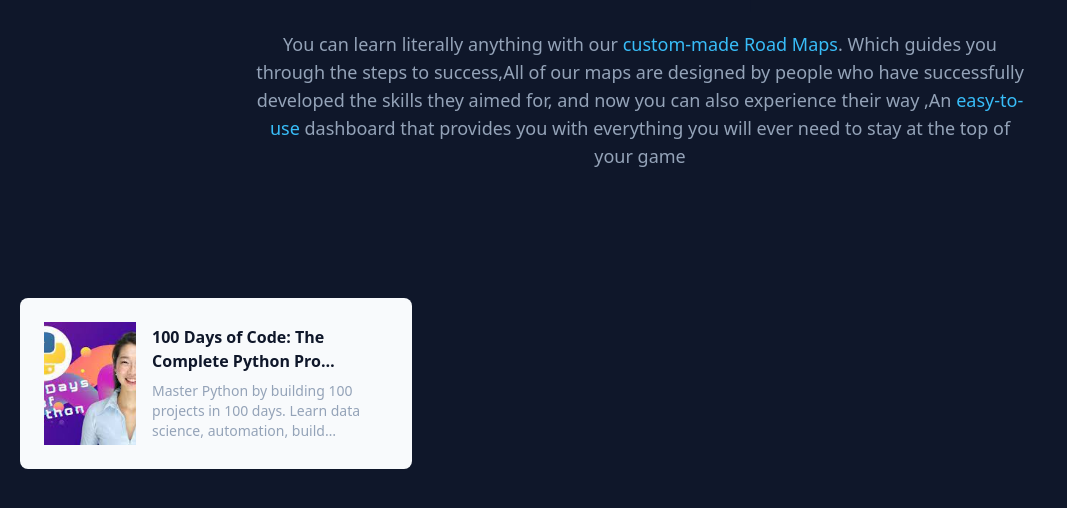
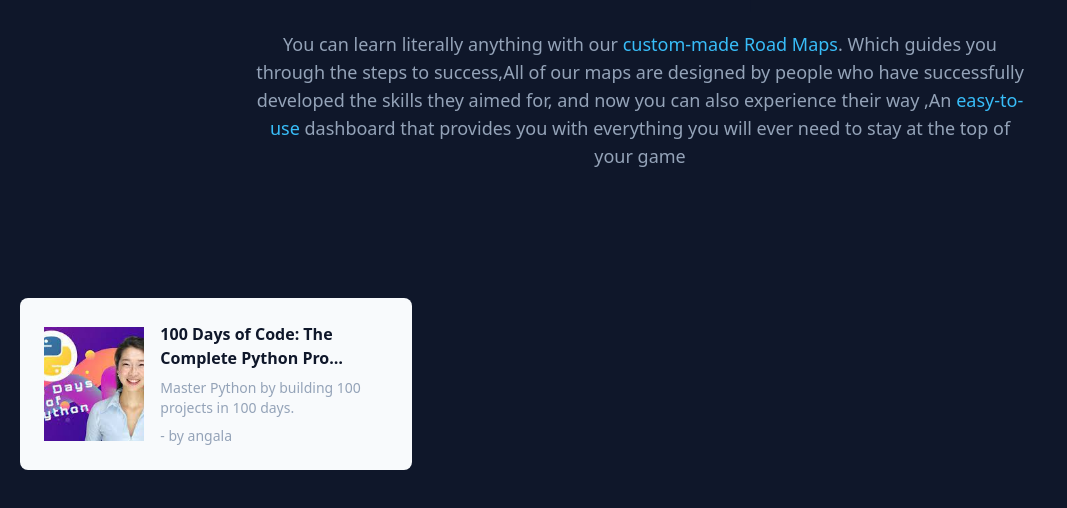
Before and after one commit to aninarafath6/scool-app, a Next.js app: page / in a window 1280 px wide. Shown: the part 898-1406 px from the top of the page, without its empty margins (0-1067 px from the left). Built offline with nearby package versions, Linux system fonts and the light colour scheme.

Commit message:
road map card

```diff
--- a/components/landing/explore/explore.jsx
+++ b/components/landing/explore/explore.jsx
@@ -12,17 +12,19 @@ export default function Explore() {
                 <Image
                   src="/images/roadmaps/python.jpeg"
                   objectFit="cover"
-                  width={300}
-                  height={400}
+                  width={220}
+                  height={250}
                   alt=""
                 />
                 <div className="">
                   <h1 className=" text-start text-base text-slate-900 font-semibold dark:text-slate-300 line-clamp-2  ">
                     100 Days of Code: The Complete Python Pro Bootcamp for 2022
                   </h1>
-                  <p className="text-start text-sm mt-2 text-slate-400 line-clamp-3">
-                    Master Python by building 100 projects in 100 days. Learn
-                    data science, automation, build websites, games and apps!
+                  <p className="text-start text-sm mt-2 text-slate-400 ">
+                    Master Python by building 100 projects in 100 days.
+                  </p>
+                  <p className="text-start text-sm mt-2 text-slate-400 ">
+                    - by angala
                   </p>
                 </div>
               </left>
```
